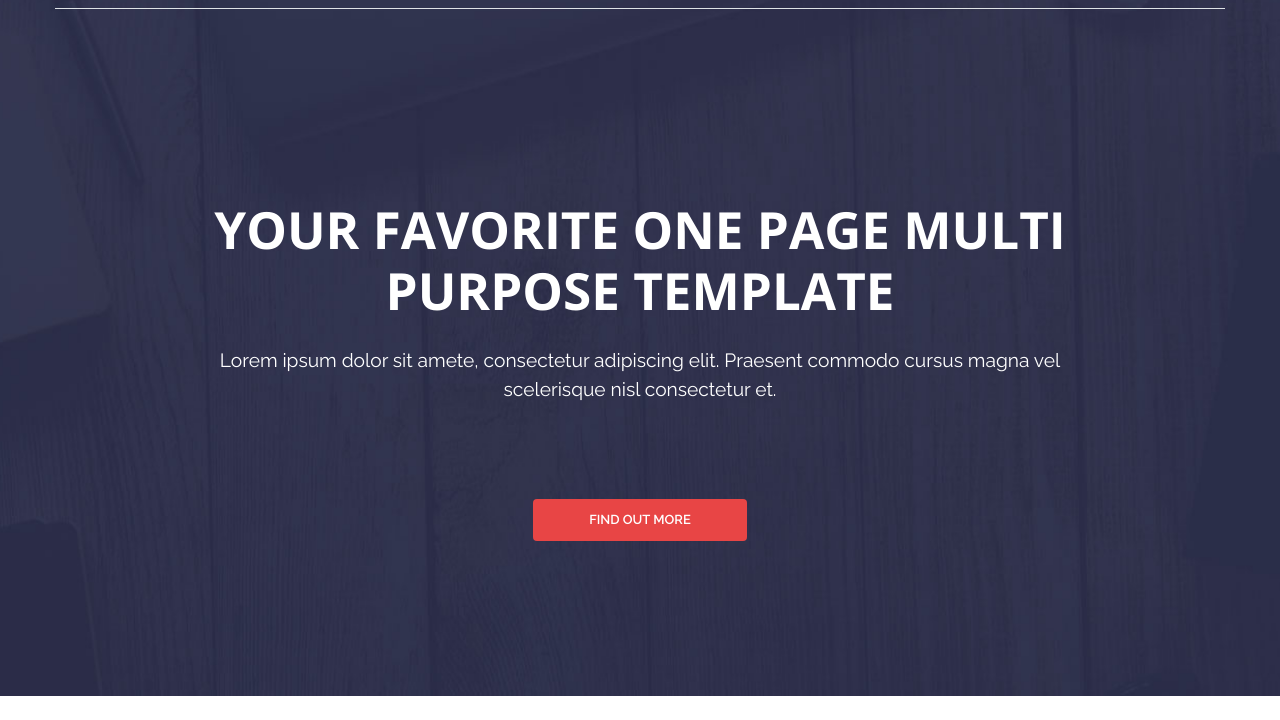
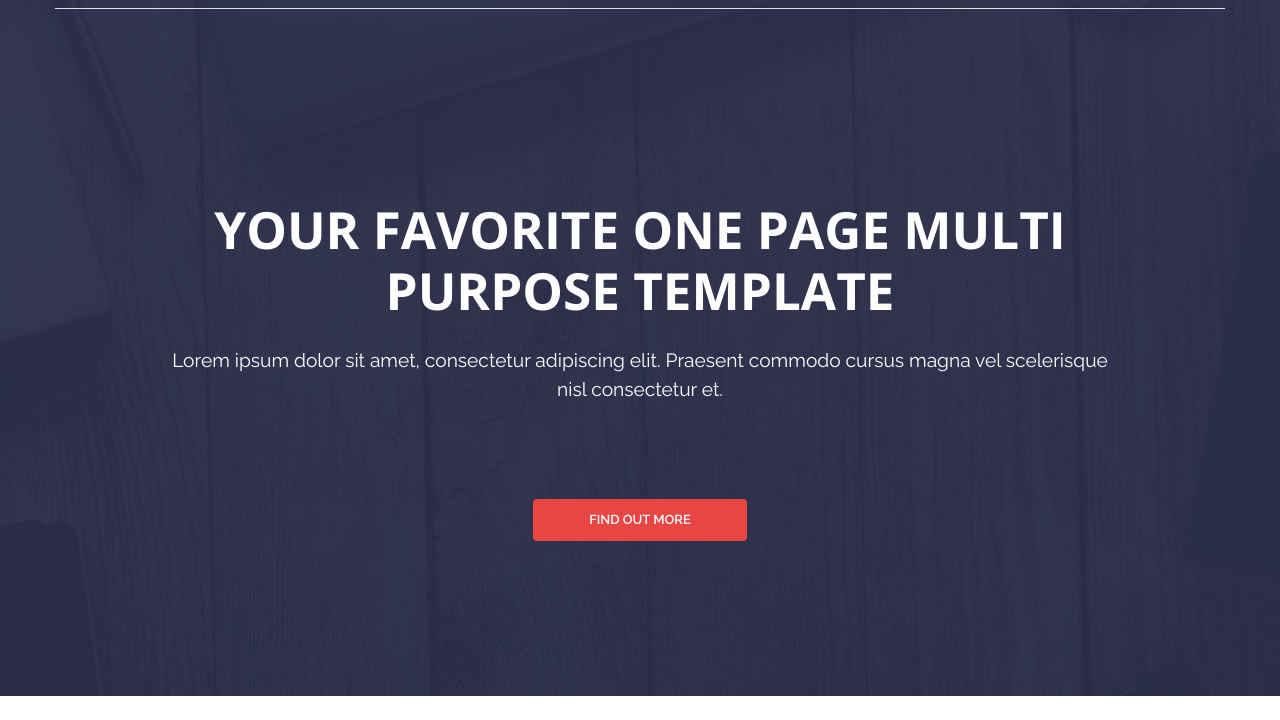
Before and after one commit to TimurTsokov/Activebox, a website: page src/index.html in a window 1280 px wide. Shown: the part 80-800 px from the top of the page. Drawn offline with nearby package versions, Linux system fonts and the light colour scheme; files that its build step writes are made by us from their sources.

Commit message:
3 finish

```diff
--- a/src/index.html
+++ b/src/index.html
@@ -13,7 +13,7 @@
                 <div class="col-md-10 text-center">
                     <div class="banner-text">
                         <h1 class="text-uppercase banner-text-title my-4">Your Favorite One Page Multi Purpose Template</h1>
-                        <p class="banner-text-subt mb-6">Lorem ipsum dolor sit amete, consectetur adipiscing elit.
+                        <p class="banner-text-subt mb-6">Lorem ipsum dolor sit amet, consectetur adipiscing elit.
                             Praesent commodo cursus magna vel
                             scelerisque nisl consectetur et.</p>
                         <a href="#" class="btn btn-secondary text-uppercase btn-mybtn">Find out more</a>
```
Also changed, not shown: build/index.html.
